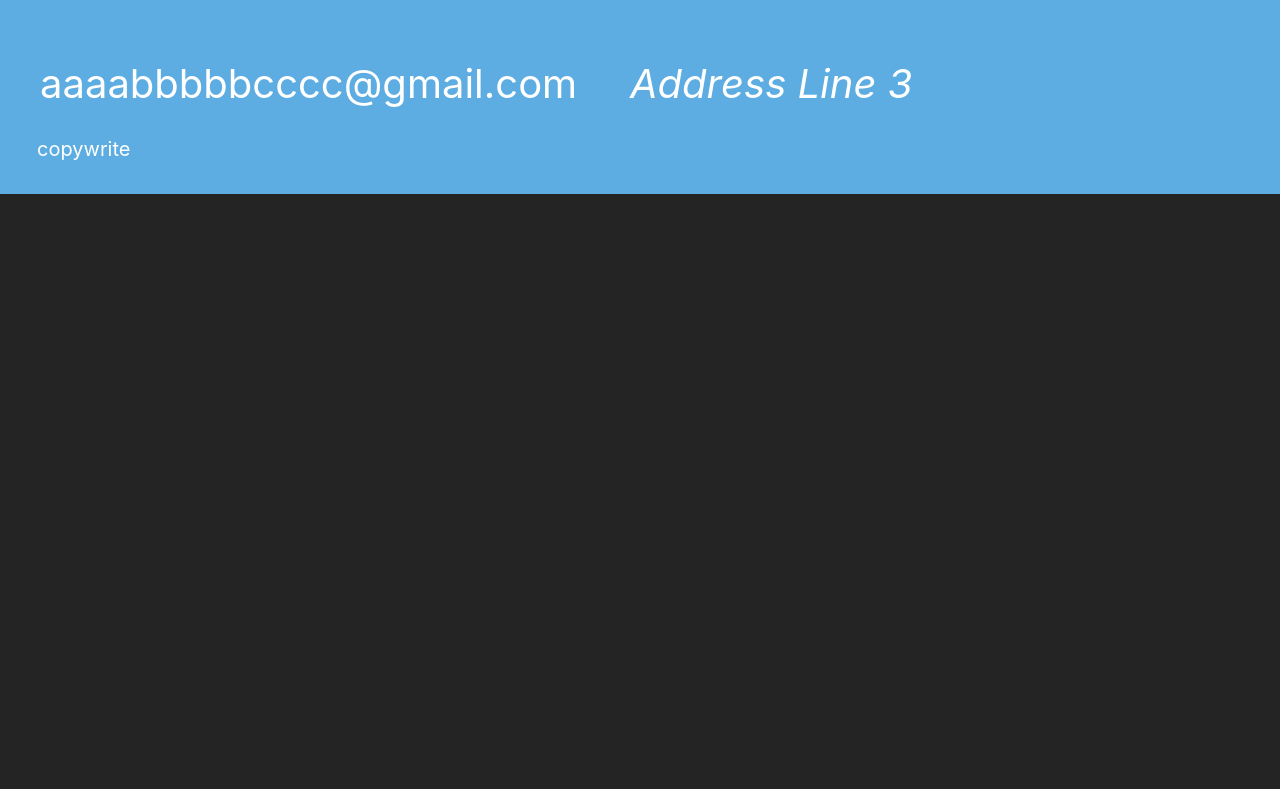
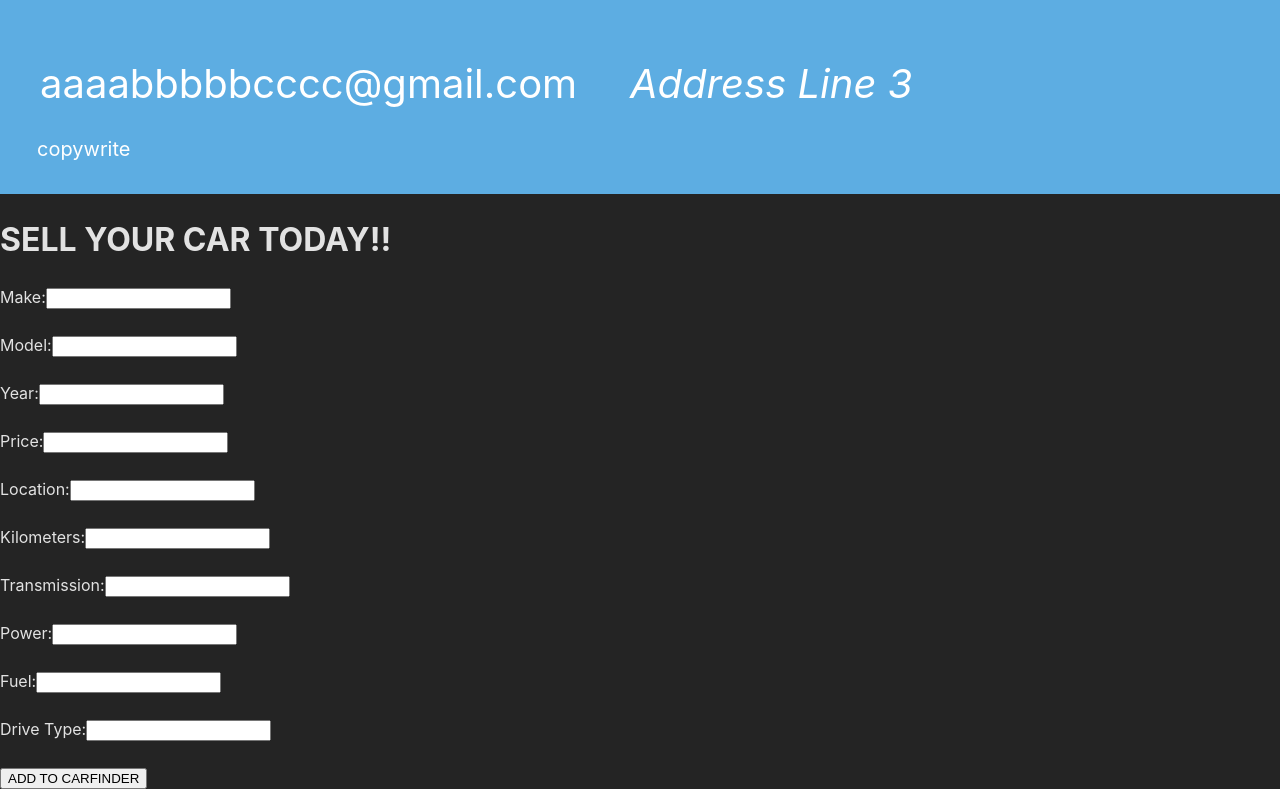
Before and after one commit to barondevke/AutoTrackFinal, a React (Vite) app: page /sell in a window 1280 px wide. Shown: the part 1166-1955 px from the top of the page. Before the commit the page ends 1360 px from the top, so only its background shows below. Built offline with nearby package versions, Linux system fonts and the light colour scheme.

Commit message:
Modified the forms in sellpage

```diff
--- a/src/Sellpage.jsx
+++ b/src/Sellpage.jsx
@@ -1,46 +1,72 @@
-import React from 'react';
+import React, { useState } from 'react';
 
-class SellPage extends React.Component {
-  render() {
-    const {
-      make,
-      model,
-      year,
-      price,
-      location,
-      kmsDriven,
-      transmission,
-      power,
-      fuel,
-      driveType,
-      addToCarFinder
-    } = this.props;
+function Sellpage() {
+    const [carInfo, setCarInfo] = useState({
+        make: '',
+        model: '',
+        year: '',
+        price: '',
+        location: '',
+        kms: '',
+        transmission: '',
+        power: '',
+        fuel: '',
+        driveType: ''
+    });
+
+    const handleSubmit = (e) => {
+        e.preventDefault();
+        // Here you can add logic to handle the form submission
+        // For example, sending the data to a backend server or storing it in state/database
+        console.log(carInfo);
+    };
+
+    const handleInputChange = (e) => {
+        const { name, value } = e.target;
+        setCarInfo((prevInfo) => ({
+            ...prevInfo,
+            [name]: value
+        }));
+    };
 
     return (
-      <div>
-        <h1>Sell Your Car</h1>
         <div>
-          <h2>Car Information:</h2>
-          <p>
-            Make: {make}<br />
-            Model: {model}<br />
-            Year: {year}<br />
-            Price: ${price}<br />
-            Location: {location}<br />
-            Kilometers Driven: {kmsDriven}<br />
-            Transmission: {transmission}<br />
-            Power: {power} hp<br />
-            Fuel: {fuel}<br />
-            Drive Type: {driveType}
-          </p>
+            <h1>SELL YOUR CAR TODAY!!</h1>
+            <form onSubmit={handleSubmit}>
+                <label htmlFor="make">Make:</label>
+                <input type="text" id="make" name="make" value={carInfo.make} onChange={handleInputChange} required /><br /><br />
+
+                <label htmlFor="model">Model:</label>
+                <input type="text" id="model" name="model" value={carInfo.model} onChange={handleInputChange} required /><br /><br />
+
+                <label htmlFor="year">Year:</label>
+                <input type="text" id="year" name="year" value={carInfo.year} onChange={handleInputChange} required /><br /><br />
+
+                <label htmlFor="price">Price:</label>
+                <input type="text" id="price" name="price" value={carInfo.price} onChange={handleInputChange} required /><br /><br />
+
+                <label htmlFor="location">Location:</label>
+                <input type="text" id="location" name="location" value={carInfo.location} onChange={handleInputChange} required /><br /><br />
+
+                <label htmlFor="kms">Kilometers:</label>
+                <input type="text" id="kms" name="kms" value={carInfo.kms} onChange={handleInputChange} required /><br /><br />
+
+                <label htmlFor="transmission">Transmission:</label>
+                <input type="text" id="transmission" name="transmission" value={carInfo.transmission} onChange={handleInputChange} required /><br /><br />
+
+                <label htmlFor="power">Power:</label>
+                <input type="text" id="power" name="power" value={carInfo.power} onChange={handleInputChange} required /><br /><br />
+
+                <label htmlFor="fuel">Fuel:</label>
+                <input type="text" id="fuel" name="fuel" value={carInfo.fuel} onChange={handleInputChange} required /><br /><br />
+
+                <label htmlFor="driveType">Drive Type:</label>
+                <input type="text" id="driveType" name="driveType" value={carInfo.driveType} onChange={handleInputChange} required /><br /><br />
+
+                <input type="submit" value="ADD TO CARFINDER" />
+            </form>
         </div>
-        <div>
-          <button onClick={addToCarFinder}>Add to Car Finder</button>
-        </div>
-        {/* Other sell page components */}
-      </div>
     );
-  }
 }
 
-export default SellPage;
+export default Sellpage;
--- a/src/main.jsx
+++ b/src/main.jsx
@@ -3,11 +3,13 @@ import { BrowserRouter } from 'react-router-dom'
 import ReactDOM from 'react-dom/client'
 import App from './App.jsx'
 import './index.css'
+import Sellpage from './Sellpage.jsx'
 
 ReactDOM.createRoot(document.getElementById('root')).render(
   <React.StrictMode>
     <BrowserRouter>
       <App />
+      <Sellpage/>
     </BrowserRouter>
   </React.StrictMode>,
 )
```
